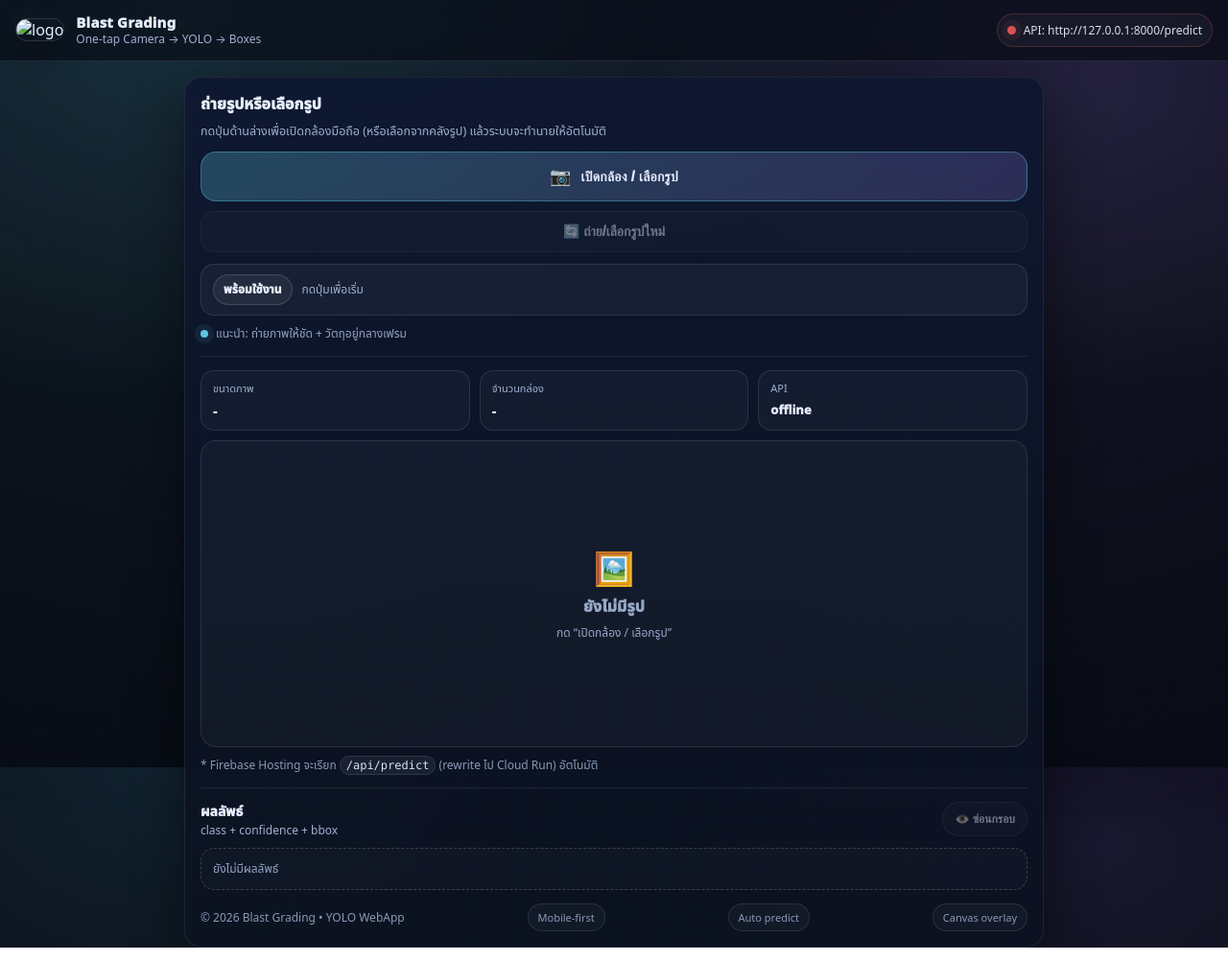
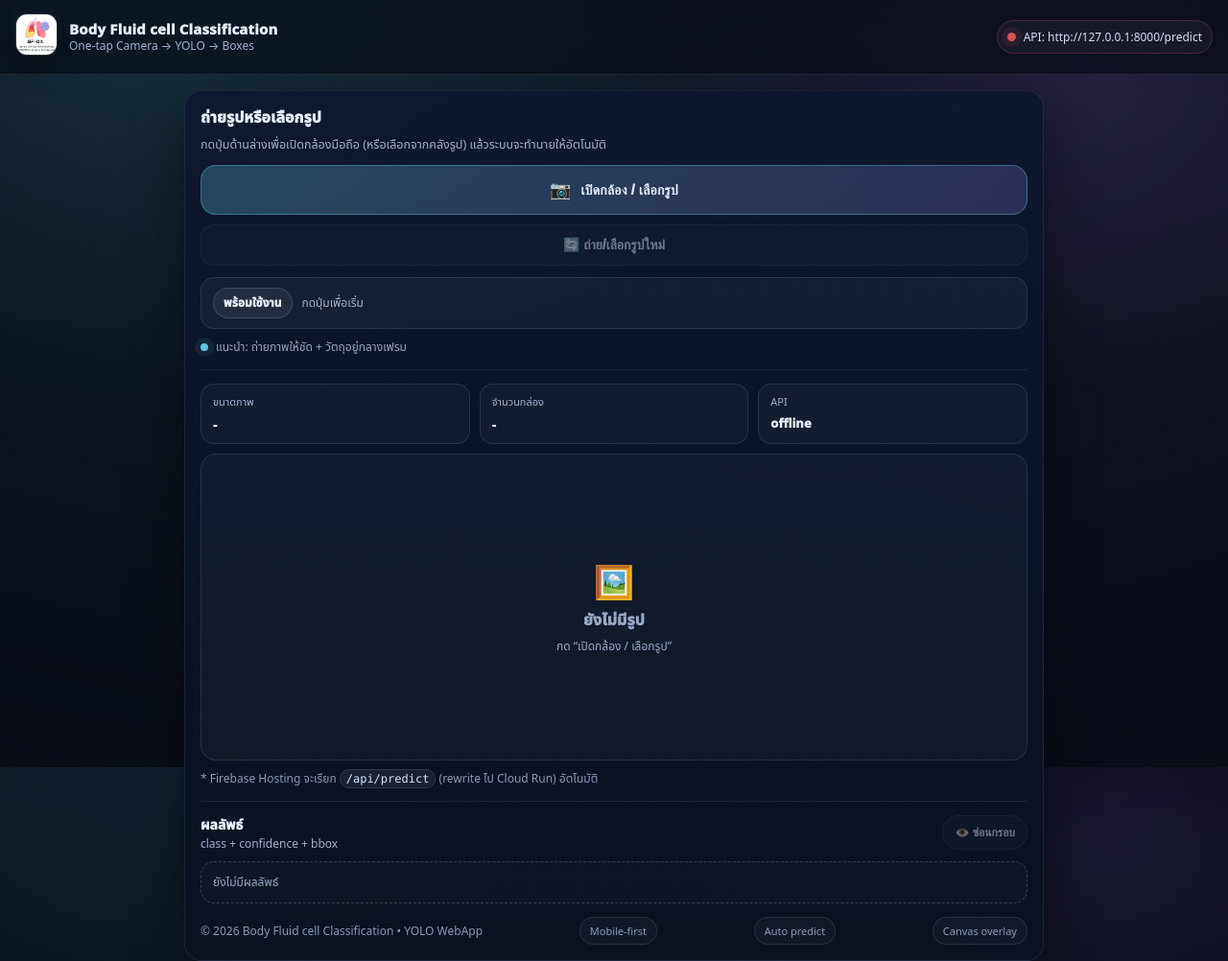
Before and after one commit to nattakit2580/Webapp-Body-Fluid-smartphone, a plain HTML site: page public/index.html in a window 1280 px wide. Shown: the whole page at 96% size. Drawn offline with Linux system fonts and the light colour scheme; no server answers.

Commit message:
Add files via upload

```diff
--- a/public/index.html
+++ b/public/index.html
@@ -4,13 +4,13 @@
   <meta charset="utf-8" />
   <meta name="viewport" content="width=device-width,initial-scale=1,viewport-fit=cover" />
   <meta name="theme-color" content="#0B1220" />
-  <meta name="description" content="Blast Grading Prediction with YOLO" />
+  <meta name="description" content="Body Fluid cell Classification Prediction with YOLO" />
   <link rel="manifest" href="./manifest.json" />
-  <link rel="icon" href="./blast.jpg" />
+  <link rel="icon" href="./logo.jpg" />
 
-  <link rel="apple-touch-icon" href="./blast.jpg" />
+  <link rel="apple-touch-icon" href="./logo.jpg" />
 
-  <title>Blast Grading • YOLO WebApp</title>
+  <title>Body Fluid cell Classification • YOLO WebApp</title>
   <link rel="stylesheet" href="./styles.css" />
 </head>
 
@@ -21,13 +21,13 @@
   <header class="top">
     <div class="brand">
       <div class="logo-wrap">
-        <img class="logo" src="./blast.jpg" alt="logo" />
+        <img class="logo" src="./logo.jpg" alt="logo" />
 
         <span class="spark"></span>
       </div>
 
       <div class="t">
-        <div class="title">Blast Grading</div>
+        <div class="title">Body Fluid cell Classification</div>
         <div class="sub">One-tap Camera → YOLO → Boxes</div>
       </div>
     </div>
@@ -138,7 +138,7 @@
       </div>
 
       <footer class="foot">
-        <span>© <span id="year"></span> Blast Grading • YOLO WebApp</span>
+        <span>© <span id="year"></span> Body Fluid cell Classification • YOLO WebApp</span>
         <span class="tag">Mobile-first</span>
         <span class="tag">Auto predict</span>
         <span class="tag">Canvas overlay</span>
```
Also changed, not shown: public/logo.jpg (added), public/manifest.json.
